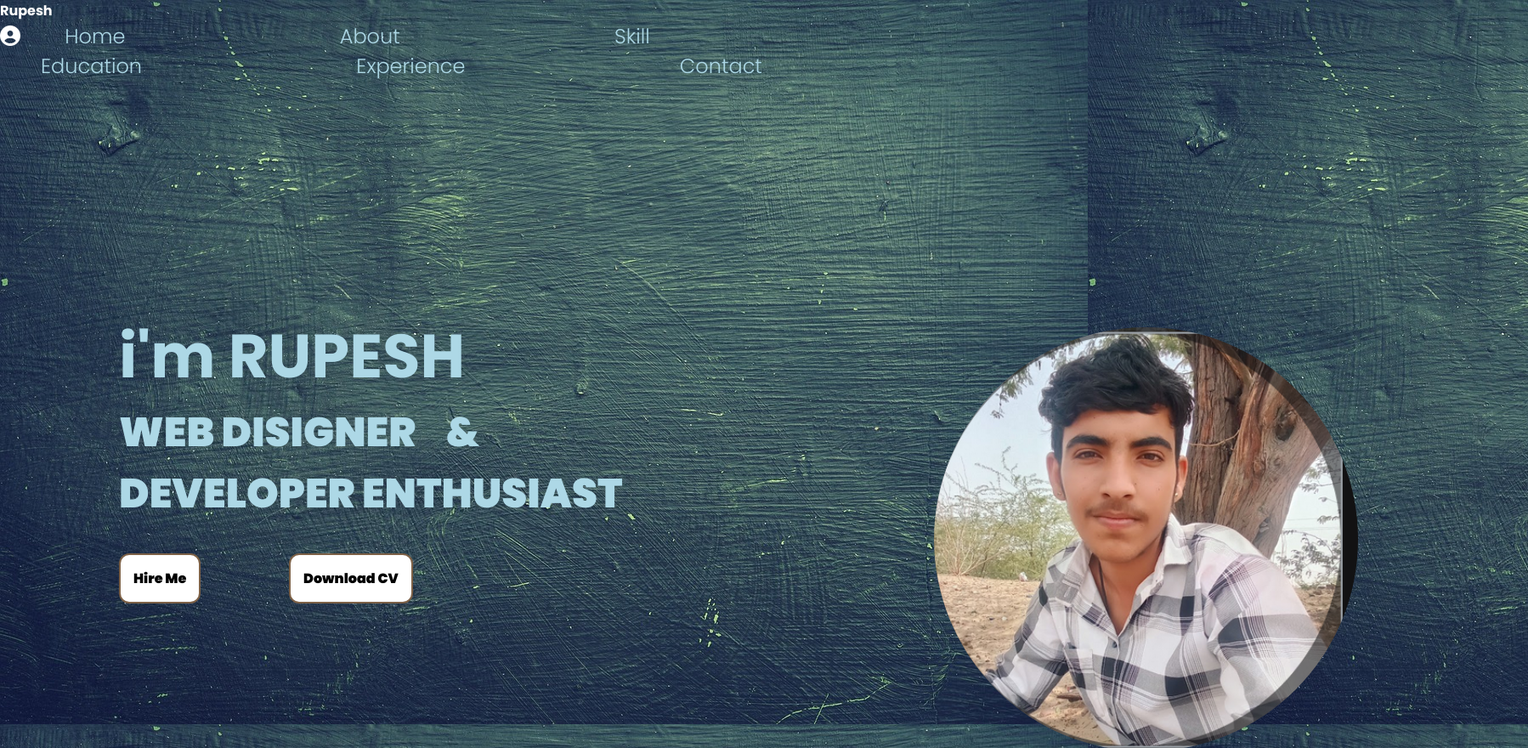
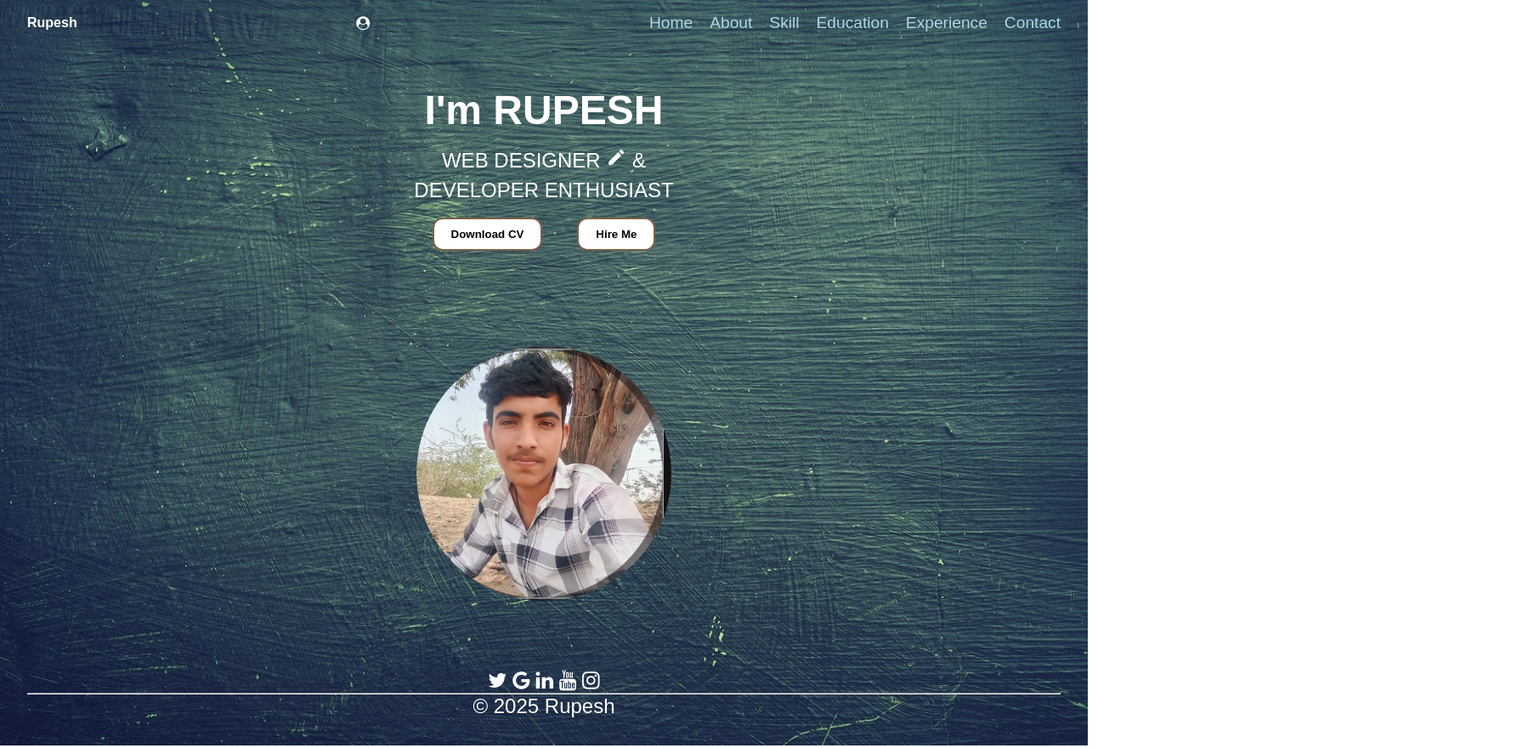
Before and after one commit to rupesh-5803/rupesh-5803, a plain HTML site: page index.html in a window 1280 px wide. Shown: the top 880 px of the page at 85% size, 1798 px wide, since content can reach past the window. Drawn offline with Linux system fonts and the light colour scheme; a web font is replaced by a local one.

Commit message:
run now cont

```diff
--- a/index.html
+++ b/index.html
@@ -1,66 +1,56 @@
 <!DOCTYPE html>
 <html lang="en">
+
 <head>
-    <meta charset="UTF-8">
-    <meta name="viewport" content="width=device-width, initial-scale=1.0">
-    <title>portfolilo website</title>
-    <link rel="stylesheet" href="style.css">
-    <link rel="stylesheet" href="https://fonts.googleapis.com/icon?family=Material+Icons">
-    <link rel="stylesheet" href="https://cdnjs.cloudflare.com/ajax/libs/font-awesome/4.7.0/css/font-awesome.min.css">
-    <script src='https://kit.fontawesome.com/a076d05399.js' crossorigin='anonymous'></script>
+    <meta charset="UTF-8" />
+    <meta name="viewport" content="width=device-width, initial-scale=1.0" />
+    <title>Portfolio Website</title>
+    <link rel="stylesheet" href="style.css" />
+    <link href="https://fonts.googleapis.com/icon?family=Material+Icons" rel="stylesheet">
+    <link rel="stylesheet" href="https://cdnjs.cloudflare.com/ajax/libs/font-awesome/4.7.0/css/font-awesome.min.css" />
 </head>
+
 <body>
-    <!-- ......header . start...... -->
+
+    <!-- Header -->
     <header>
-        <nav>
-            <h4>Rupesh</h4><i style="font-size:24px" class="fa">&#xf2be;</i>
+        <nav class="navbar">
+            <h4 class="logo">Rupesh</h4>
+            <i class="fa fa-user-circle" aria-hidden="true"></i>
+            <div class="nav-links">
                 <a href="#">Home</a>
                 <a href="#">About</a>
                 <a href="#">Skill</a>
                 <a href="#">Education</a>
                 <a href="#">Experience</a>
                 <a href="#">Contact</a>
+            </div>
         </nav>
+    </header>
 
-    </header>
-        <!-- ...... header end....... -->
-
-
-         <!-- .......section start....... -->
-    <section>
-        <Main class="Home">
+    <!-- Main Section -->
+    <main class="home">
         <div class="container">
-                <div class="page">
-                    <h1>i'm RUPESH </h1>
-                    <p>WEB DISIGNER <i class="material-icons">&#xe257;</i>
-                        &</p>
+            <h1>I'm RUPESH</h1>
+            <p>WEB DESIGNER <i class="material-icons">edit</i> &</p>
             <span>DEVELOPER ENTHUSIAST</span>
-                    <div>
+            <div class="btn-group">
                 <button class="btn">Download CV</button>
                 <button class="btn2">Hire Me</button>
             </div>
         </div>
+    </main>
+
+    <!-- Contact Section -->
+    <section class="contact">
+        <div class="img-path">
+            <img src="images/Screenshot from 2025-07-02 14-52-01.png" alt="Profile Image" />
         </div>
-        </Main>
     </section>
-    <!-- ....section end...... -->
 
-
-     <!-- .....conatact.start....... -->
-    <conatact>
-        <div class="conatact">
-            <div class="img-path">
-                <img src="images/Screenshot from 2025-07-02 14-52-01.png" width="40%">
-
-            </div>
-    </conatact>
-    <!-- .....conatact.end....... -->
-
-
-    <!-- .......footer  start......... -->
+    <!-- Footer -->
     <footer>
         <div class="footer">
-
             <div class="icon">
                 <i class="fa fa-twitter"></i>
                 <i class="fa fa-google"></i>
@@ -69,17 +59,10 @@
                 <i class="fa fa-instagram"></i>
             </div>
             <hr>
-            <p class="">Copyright &copy; 2025 Rupesh</p>
-
+            <p>&copy; 2025 Rupesh</p>
         </div>
     </footer>
-    <!-- .......footer  end......... -->
-
-
-
-
-
-
 
 </body>
+
 </html>
--- a/style.css
+++ b/style.css
@@ -1,233 +1,147 @@
-@import url('https://fonts.googleapis.com/css2?family=Archivo+Black&family=Baloo+Bhaijaan+2&family=Barlow:ital,wght@0,100;0,200;0,300;0,400;0,500;0,600;0,700;0,800;0,900;1,100;1,200;1,300;1,400;1,500;1,600;1,700;1,800;1,900&family=Exo+2:ital,wght@0,100..900;1,100..900&family=Miniver&family=Modak&family=Poppins:wght@300;400;500;600;700;900&family=Roboto+Slab:wght@100..900&family=Roboto:ital,wght@0,100..900;1,100..900&family=Savate:ital,wght@0,200..900;1,200..900&family=Sevillana&display=swap');
-
+/* General Reset and Font */
 * {
     margin: 0;
     padding: 0;
-    border: 0;
-    outline: 0;
     box-sizing: border-box;
     font-family: 'Poppins', sans-serif;
 }
 
-.root {
-    --primary-color: #243222;
-    --secondary-color: #648373;
-    --tertiary-color: #546285;
-    --quaternary-color: #128c7e;
-    --quinary-color: #09090909;
+body {
+    background: url('images/blackboard-1846865_1280.jpg') no-repeat center center/cover;
+    color: white;
 }
 
-.material-icons {
-    color: red;
-    font-weight: 300;
-    font-size: 23px;
+/* Navbar */
+.navbar {
+    display: flex;
+    justify-content: space-between;
+    align-items: center;
+    padding: 1rem 2rem;
 }
 
-body {
-    background-image: url(images/blackboard-1846865_1280.jpg);
-    background-size: cover;
-    opacity: 6.9;
-    color: white;
+.nav-links {
     display: flex;
-    flex-direction: column;
-    height: 100vh;
-    width: 100%;
-    border: none;
-    outline: none;
-
+    gap: 20px;
 }
 
-a {
+.nav-links a {
     color: lightblue;
     text-decoration: none;
-    margin-right: 200px;
-    font-size: 1.5rem;
-    align-items: center;
-    font-weight: 234;
-    border-bottom: 344px;
-    padding-left: 3rem;
-    justify-content: space-between;
-    transition: 0.3s ease;
-
-
+    font-size: 1.2rem;
+    transition: 0.3s;
 }
 
-a:hover {
-    text-decoration: underline;
-    transform: scale(1.7);
+.nav-links a:hover {
     color: red;
-    z-index: 0.1;
+    transform: scale(1.2);
 }
 
-.material-icons{
-    color: lightblue;
-    font-weight: 300;
-    font-size: 23px;
-}
+/* Main Container */
 .container {
-    margin: 140px;
-    color: white;
-    transition: 3.s ease;
-    font-weight: 800;
-    font-size: 1.2rem;
-    position: fixed;
-    color: lightblue;
-    margin-top: 270px;
-    margin-bottom: 700px;
-    font-size: 3rem;
+    text-align: center;
+    padding: 3rem 2rem;
+    font-size: 2rem;
 }
 
-.container:hover {
-    position: fixed;
-    background-size: cover;
-    background-position: center;
-    color: red;
+.container h1 {
+    font-size: 3rem;
+    margin-bottom: 1rem;
+}
 
-/* /    lainer      / */
+.container p,
+.container span {
+    font-size: 1.5rem;
 }
-.country{
-    border-bottom: 1px solid #3c4043;
-    padding-bottom: 20px;
-}
-.advertising{
-    border-bottom: 1px solid #3c4043;
-    padding: 20px 0;
-}
-.info{
-    display: flex;
-    justify-content: space-between;
-    padding: 20px 0;
-}
-.info a{
-    margin: 233px;
-}
-/* /// and     */
 
-  /* conatact */
-
-  .contact{
-    background-color: #171717;
-    padding: 30px 50px;
-    color: #9aa0a6;
-    font-size: 14px;
-    padding: auto;
-
-  }
-.img-path img{
-    width: 899px;
-    height: 899px;
-    border-radius: 50%;
-    padding: 1px;
+/* Buttons */
+.btn,
+.btn2 {
+    padding: 10px 20px;
+    margin: 1rem;
+    border: 2px solid #7d6147;
+    background: white;
+    color: black;
+    font-weight: bold;
+    border-radius: 12px;
     cursor: pointer;
     transition: 0.3s ease;
-    z-index: 0.1;
-    padding: 200px;
-    border: #128c7e ;
-    margin-left: 899px;
-    margin-top: 90px;
-    border-width: 23px;
-    opacity: 3.7;
-
-
-}
-.img-path img:hover{
-    transform: scale(1.2);
-    box-shadow: 0 12px 16px 0 rgba(0, 0, 0, 0.24), 0 17px 50px 0 rgba(0, 0, 0, 0.19);
-
-}
-.country{
-    border-bottom: 1px solid #3c4043;
-    margin-top: 0;
-    padding: auto;
-}
-.advertising{
-    padding: var(--tertiary-color);
-}
-.btn{
-
-        color: white;
-        transition: 3.s ease;
-        font-weight: 800;
-        font-size: 1.2rem;
-        position: fixed;
-        color: lightblue;
-        position: fixed;
-        margin-top: 500px;
-        margin-bottom: 577px;
-        font-size: 3rem;
-        color: rgb(0, 0, 0);
-        padding: 15px;
-        text-decoration: none;
-        margin-top: 600px;
-        background-color: rgb(255, 255, 255);
-        font-size: 16px;
-        margin: 34px 0px 200px 200px;
-        -webkit-transition-duration: 0.4s;
-        transition-duration: 0.4s;
-        cursor: pointer;
-        border-radius: 12px;
-        border: 2px solid #7d6147;
-        cursor: pointer;
-
-}
-.material-icons{
-    color: red;
-    font-weight: 300;
-    font-size: 67px;
 }
 
+.btn:hover,
+.btn2:hover {
+    background: black;
+    color: red;
+    transform: scale(1.1);
+}
 
+/* Contact Image */
+.img-path img {
+    width: 300px;
+    height: 300px;
+    border-radius: 50%;
+    display: block;
+    margin: 3rem auto;
+    object-fit: cover;
+    transition: 0.3s ease;
+}
 
-.btn:hover {
-    color: red;
-    background-color: rgb(0, 0, 0);
-    box-shadow: 0 12px 16px 0 rgba(0, 0, 0, 0.24), 0 17px 50px 0 rgba(0, 0, 0, 0.19);
-    text-decoration: underline;
-        transform: scale(1.7);
-        color: red;
-        z-index: 0.1;
+.img-path img:hover {
+    transform: scale(1.1);
+    box-shadow: 0 0 10px rgba(0, 0, 0, 0.5);
 }
-.btn2{
-        margin: 170px;
-        color: white;
-        transition: 3.s ease;
-        margin: 3px 3px 3px 130px;
-        font-weight: 800;
+
+/* Footer */
+.footer {
+    text-align: center;
+    padding: 2rem;
+    font-size: 1.5rem;
+}
+
+/* ========== Media Queries ========== */
+
+/* Phones */
+@media (max-width: 600px) {
+    .nav-links {
+        flex-direction: column;
+        align-items: center;
+        gap: 10px;
+    }
+
+    .container {
+        padding: 2rem 1rem;
         font-size: 1.2rem;
-        position: fixed;
-        color: lightblue;
-        position: fixed;
-        margin-top: 600px;
-        margin-bottom: 577px;
-        font-size: 3rem;
-        color: rgb(0, 0, 0);
-        padding: 15px;
-        text-decoration: none;
-        margin-top: 140px;
-        background-color: rgb(255, 255, 255);
-        font-size: 16px;
-        margin: 34px 0px 0px 0px;
-        -webkit-transition-duration: 0.4s;
-        transition-duration: 0.4s;
-        cursor: pointer;
-        border-radius: 12px;
-        border: 2px solid #7d6147;
-        cursor: pointer;
+    }
+
+    .container h1 {
+        font-size: 2rem;
+    }
+
+    .btn,
+    .btn2 {
+        font-size: 14px;
+        width: 100%;
+        max-width: 200px;
+        margin: 10px auto;
+    }
+
+    .img-path img {
+        width: 200px;
+        height: 200px;
+    }
+
+    .footer {
+        font-size: 1rem;
+    }
 }
-.btn2:hover{
-    color: red;
-    background-color: rgb(0, 0, 0);
-    box-shadow: 0 12px 16px 0 rgba(0,0,0,0.24), 0 17px 50px 0 rgba(0,0,0,0.19);
-    text-decoration: underline;
-    transform: scale(1.7);
-    color: red;
-    z-index: 0.1;
+
+/* Tablets */
+@media (min-width: 601px) and (max-width: 1024px) {
+    .container {
+        font-size: 1.5rem;
+    }
+
+    .img-path img {
+        width: 250px;
+        height: 250px;
+    }
 }
-.footer{
-    padding: 30px 50px;
-    color: lightblue;
-    font-size: 40px;
-    margin-bottom: 50px;
-    width: 38%;
-    margin-top: 0px
-}
```
Lines whose indentation alone changed are shown as unchanged.
